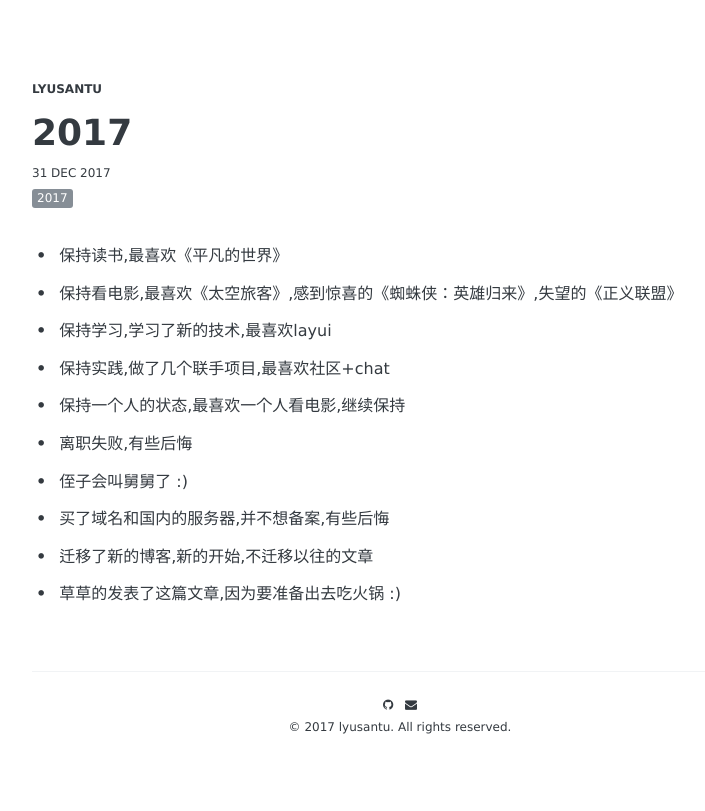
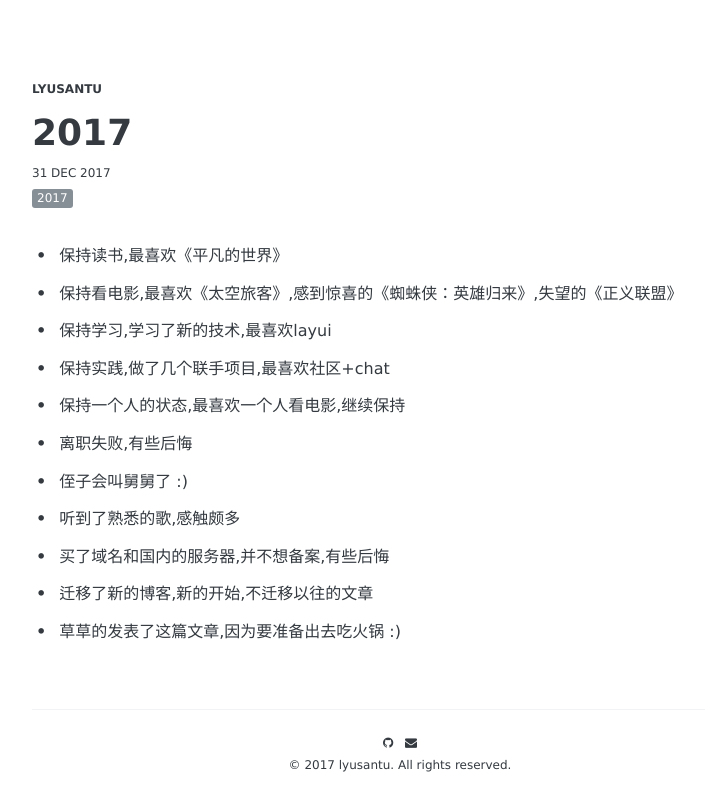
Before and after one commit to lyusantu/lyusantu.github.io, a Jekyll site: the page built from _posts/2017-21-31-2017.md, in a window 1280 px wide. Shown: the top 811 px of the page, without its empty margins (240-945 px from the left). Built offline with Jekyll 4.4.1, drawn with Linux system fonts in a browser that asks for light colours; some web fonts are replaced; comment, search, counter and statistics services are not loaded.

Commit message:
:yellow_heart: 我的2017

```diff
--- a/_posts/2017-21-31-2017.md
+++ b/_posts/2017-21-31-2017.md
@@ -15,6 +15,7 @@ share: true
 - 保持一个人的状态,最喜欢一个人看电影,继续保持
 - 离职失败,有些后悔
 - 侄子会叫舅舅了 :)
+- 听到了熟悉的歌,感触颇多
 - 买了域名和国内的服务器,并不想备案,有些后悔
 - 迁移了新的博客,新的开始,不迁移以往的文章
 - 草草的发表了这篇文章,因为要准备出去吃火锅 :)
```
